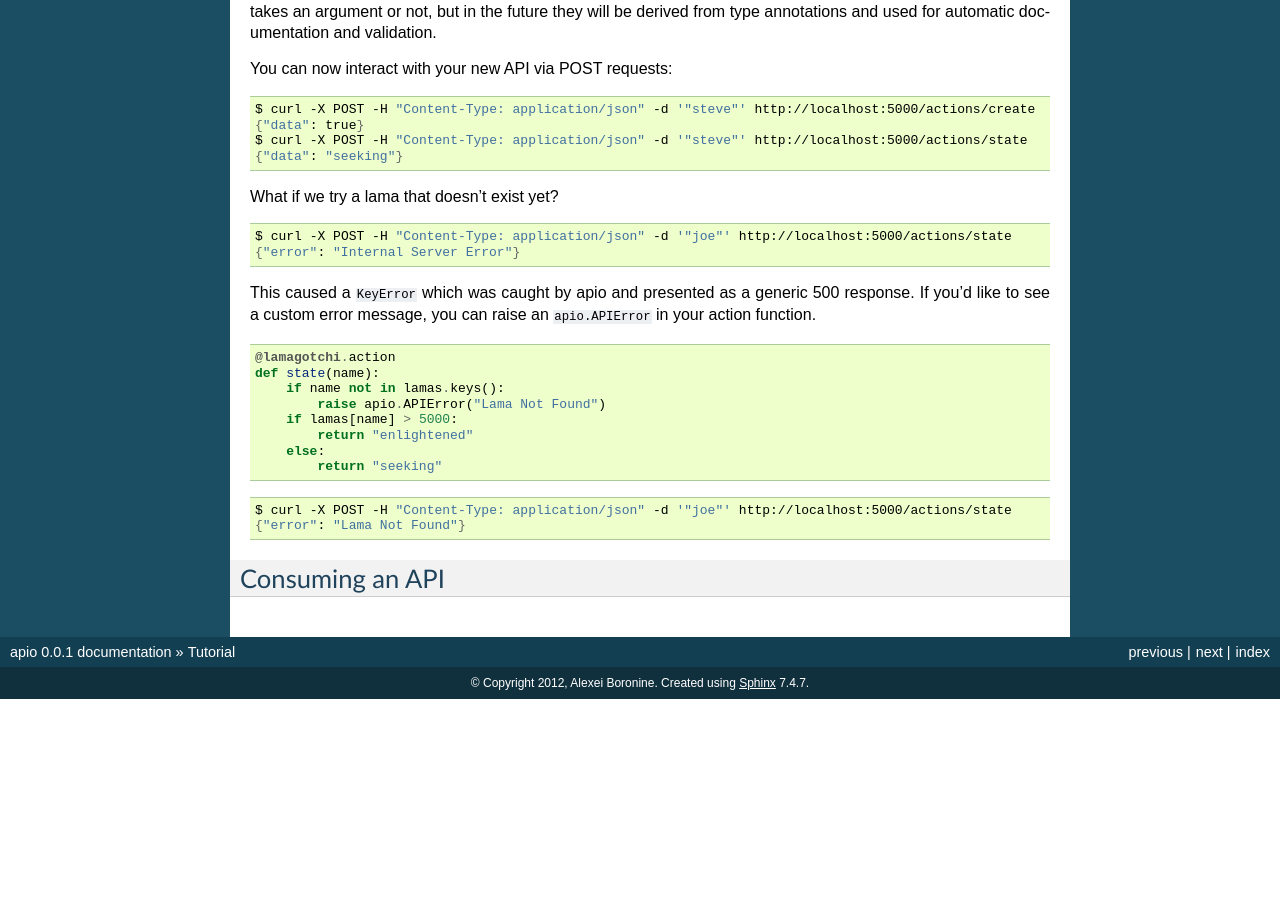
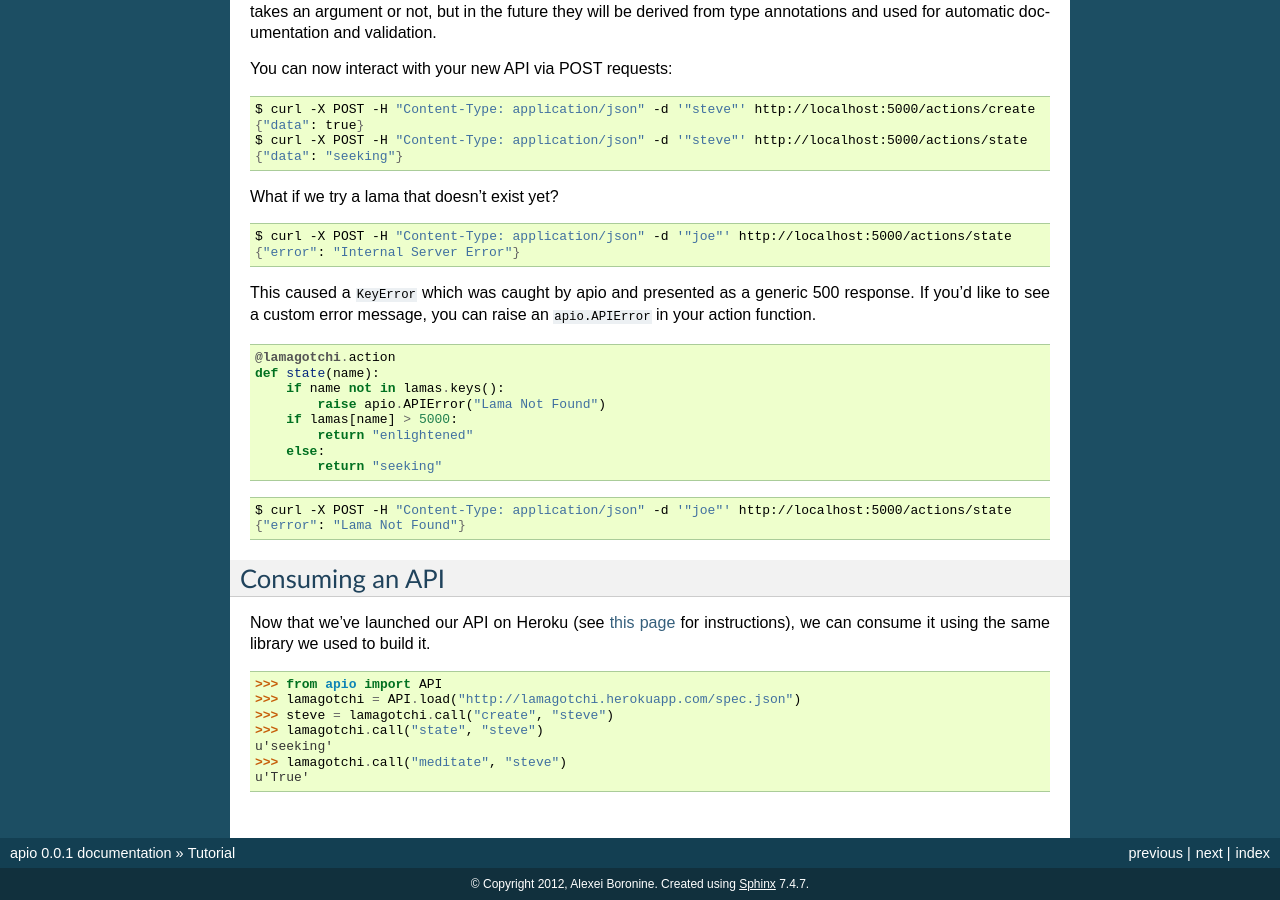
Before and after one commit to cosmic-api/cosmic.py, a Sphinx documentation site: the page built from docs/source/tutorial.rst, in a window 1280 px wide and 900 px high, scrolled down 975 px. Built offline with Sphinx 7.4.7, drawn with Linux system fonts in a browser that asks for light colours; before the commit the page ends 1674 px from its top, so only the background shows below that.

Commit message:
Add basic consuming API tutorial

```diff
--- a/docs/source/tutorial.rst
+++ b/docs/source/tutorial.rst
@@ -93,3 +93,15 @@ If you'd like to see a custom error message, you can raise an ``apio.APIError``
 
 Consuming an API
 """"""""""""""""
+
+Now that we've launched our API on Heroku (see `this page <https://devcenter.heroku.com/articles/python>`_ for instructions), we can consume it using the same library we used to build it.
+
+.. code:: python
+
+    >>> from apio import API
+    >>> lamagotchi = API.load("http://lamagotchi.herokuapp.com/spec.json")
+    >>> steve = lamagotchi.call("create", "steve")
+    >>> lamagotchi.call("state", "steve")
+    u'seeking'
+    >>> lamagotchi.call("meditate", "steve")
+    u'True'
```
